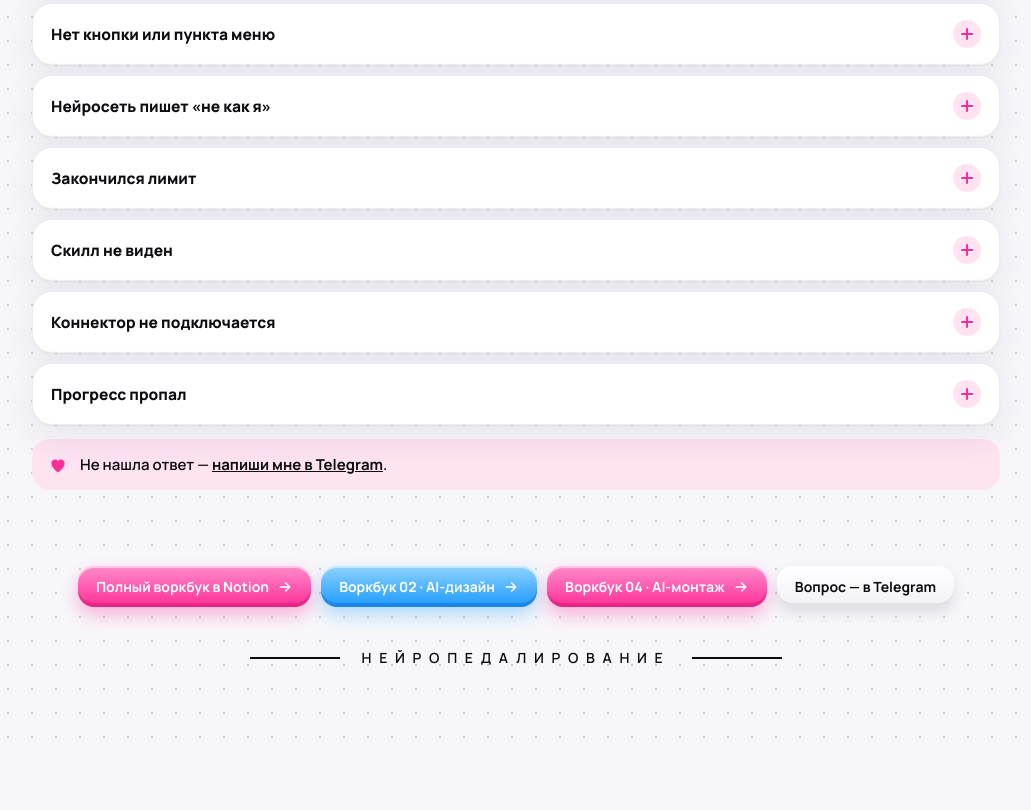
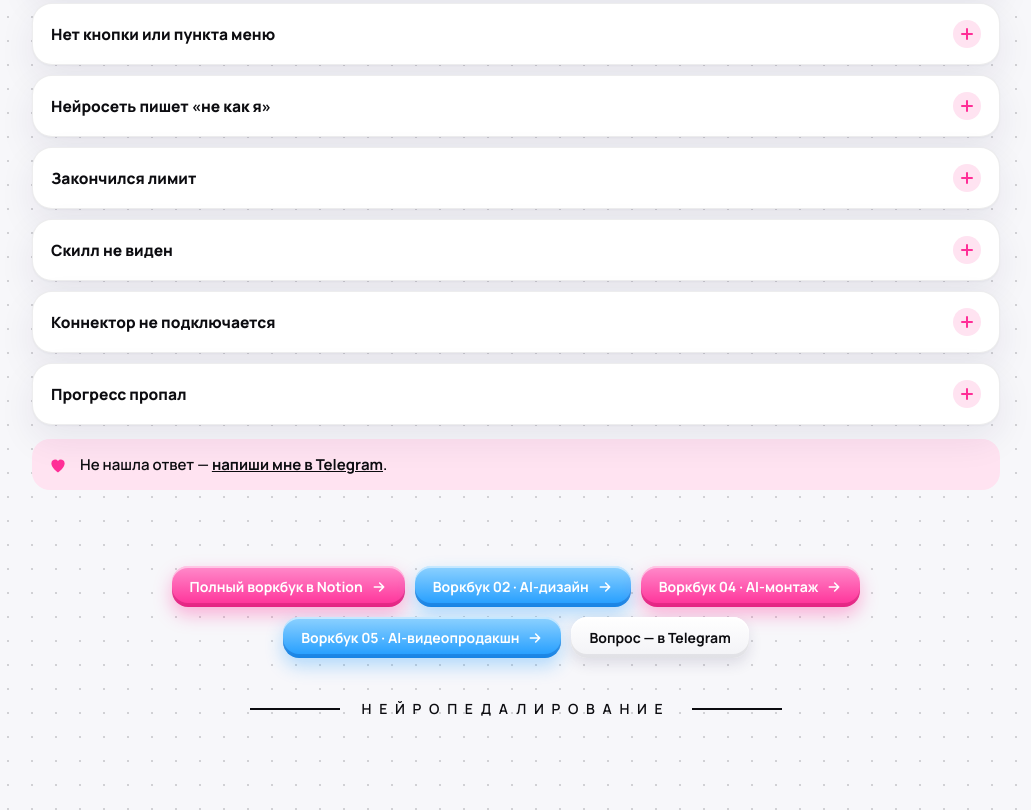
Before and after one commit to katrinivanova0616-sys/workbook-01, a plain HTML site: page index.html in a window 1280 px wide. Shown: the part 4435-5245 px from the top of the page, without its empty margins (124-1155 px from the left). Before the commit the page ends 5194 px from the top, so only its background shows below. Drawn offline with Linux system fonts and the light colour scheme.

Commit message:
Ссылка на воркбук 05 · AI-видеопродакшн
Co-Authored-By: Claude Fable 5.2 <noreply@anthropic.com>

```diff
--- a/index.html
+++ b/index.html
@@ -1812,6 +1812,7 @@ Homebrew и команды brew не используй.
     <a class="btn pink" href="https://app.notion.com/p/41a3c5a9c0228138be83cf7c35930994" target="_blank" rel="noopener">Полный воркбук в Notion <svg><use href="#arrow"/></svg></a>
     <a class="btn blue" href="https://katrinivanova0616-sys.github.io/workbook-02" target="_blank" rel="noopener">Воркбук 02 · AI-дизайн <svg><use href="#arrow"/></svg></a>
     <a class="btn pink" href="https://katrinivanova0616-sys.github.io/workbook-04" target="_blank" rel="noopener">Воркбук 04 · AI-монтаж <svg><use href="#arrow"/></svg></a>
+    <a class="btn blue" href="https://katrinivanova0616-sys.github.io/workbook-video" target="_blank" rel="noopener">Воркбук 05 · AI-видеопродакшн <svg><use href="#arrow"/></svg></a>
     <a class="btn" href="https://t.me/kkkkkkkkati" target="_blank" rel="noopener">Вопрос — в Telegram</a>
   </div>
   <div class="sign">Нейропедалирование</div>
```
